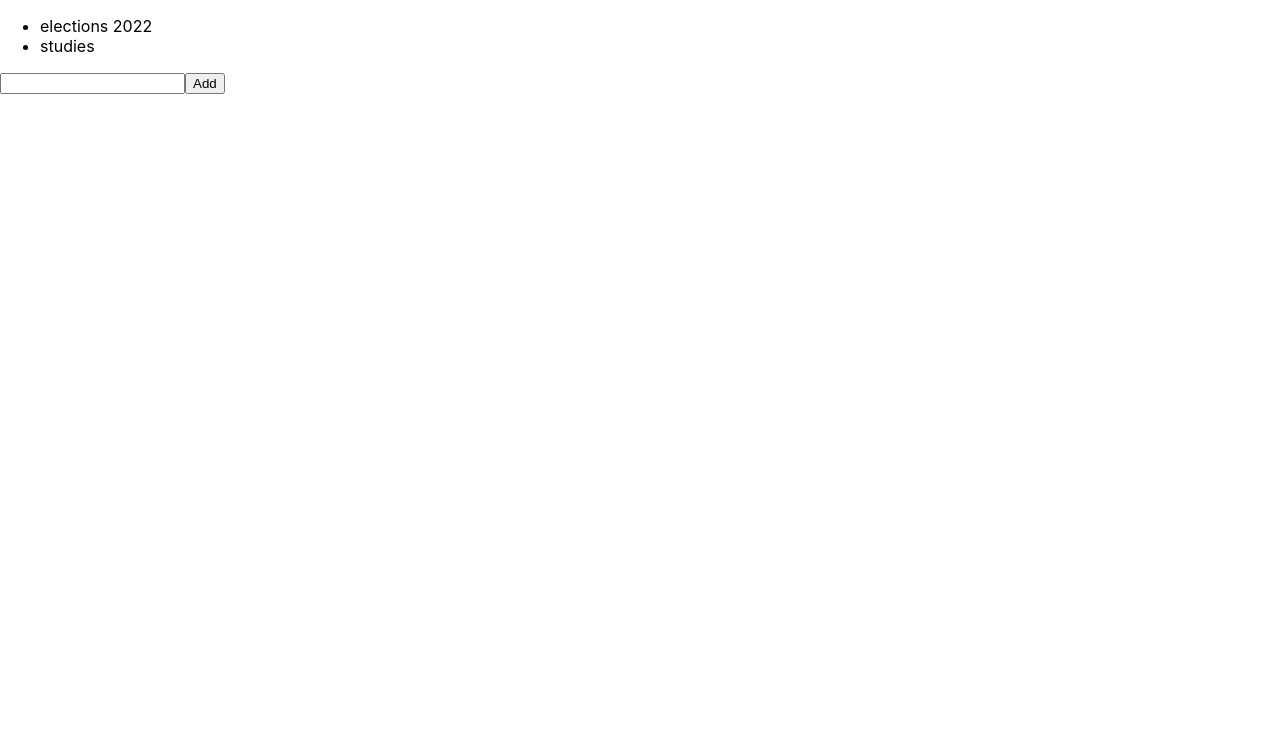
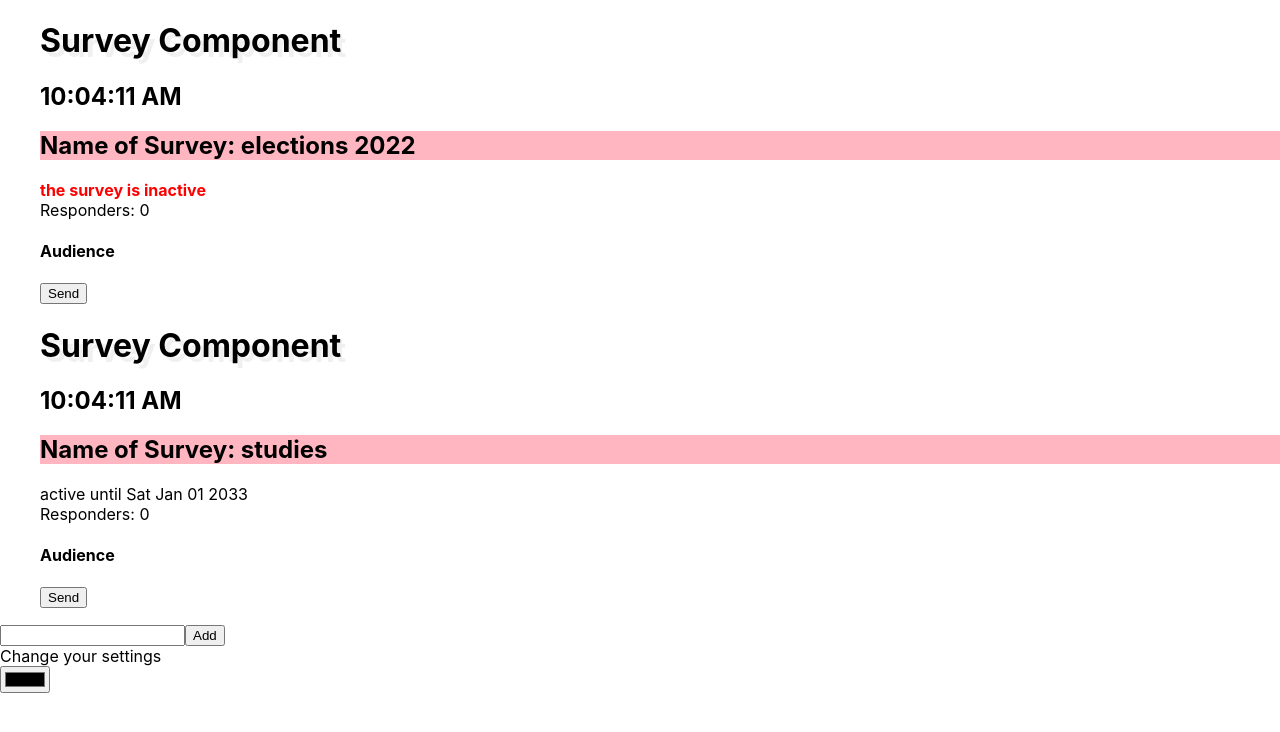
Before and after one commit to MiriamHavlin/react-course, a React (Create React App) app in the folder react-course/: page / in a window 1280 px wide. Shown: the top 732 px of the page. Built offline with nearby package versions, Linux system fonts and the light colour scheme.

Commit message:
8 - State Sibling Components

```diff
--- a/react-course/src/App.js
+++ b/react-course/src/App.js
@@ -1,6 +1,7 @@
 import { useState } from 'react';
 import './App.css';
 import CreateSurvey from './components/CreateSurvey';
+import DisplaySettings from './components/DisplaySetting';
 import Survey from './components/Survey';
 import './enums/QuestionType';
 import QuestionTypes from './enums/QuestionType';
@@ -11,9 +12,15 @@ function App() {
   //   "How many hours a week you study?",
   //   "Do you do homework?"
   // ];
-
-  const [surveys, setSurveys] = useState([{ name: "elections 2022" },
-  { name: "studies" }]);
+  const [inactiveColor, setInactiveColor] = useState('#FFFFFF');
+  const [surveys, setSurveys] = useState([{
+    name: "elections 2022",
+    lastDate: new Date(2022, 10, 1)
+  },
+  {
+    name: "studies",
+    lastDate: new Date(2033, 0, 1)
+  }]);
 
   const questions = [{
     code: 1,
@@ -33,12 +40,14 @@ function App() {
   return (
     <>
       <ul>
-        {surveys.map(s => <li>{s.name}</li>)}
+        {surveys.map(s => <Survey name={s.name} lastDate={s.lastDate} inactiveColor={inactiveColor}></Survey>)}
       </ul>
       <CreateSurvey surveys={surveys} setSurveys={setSurveys}></CreateSurvey>
       {/* <Survey name="Studies" questions={questions} lastDate = { new Date(2022, 11, 30) } responders={0} /> */}
       {/* <Survey name="Elections 2022" lastDate={new Date(2026, 6, 24)} responders={3000} />
       <Survey name="Elections 2022" /> */}
+      <br />
+      <DisplaySettings setInactiveColor={setInactiveColor} />
     </>
   );
 }
--- /dev/null
+++ b/react-course/src/components/DisplaySetting.js
@@ -0,0 +1,13 @@
+
+
+function DisplaySettings(props) {
+    const { setInactiveColor } = props;
+    return (
+        <>
+            <span>Change your settings</span><br />
+            <input type="color" onChange={e => setInactiveColor(e.target.value)} />
+        </>
+    );
+}
+
+export default DisplaySettings;
--- a/react-course/src/components/Survey.js
+++ b/react-course/src/components/Survey.js
@@ -3,7 +3,7 @@ import SurveyQuestion from './SurveyQuestion';
 import { useState } from 'react';
 
 function Survey(props) {
-    let { name, lastDate, responders } = props;
+    let { name, lastDate, responders,inactiveColor } = props;
     // const [numResponses, setNumResponses] = useState(responders);
     // const [isFilled, setIsFilled] = useState(false);
     const [currentTime, setCurrentTime] = useState(new Date().toLocaleTimeString());
@@ -11,6 +11,7 @@ function Survey(props) {
         numResponses: responders,
         isFilled: false
     });
+
     const inactiveStyle = { color: 'red', fontWeight: 750 }
     const audience = ["students", "teachers", "interested in studies"];
 
@@ -38,7 +39,7 @@ function Survey(props) {
     setInterval(tick, 1000);
 
     return (
-        <div>
+        <div style={lastDate >= new Date() ?{backgroundColor:inactiveColor}:{}}>
             <h1>Survey Component</h1>
             <h2>{currentTime}</h2>
             <h2 className='nice' >Name of Survey: {name}</h2>
@@ -50,9 +51,9 @@ function Survey(props) {
             {responders >= 3000 && <span style={{ backgroundColor: "yellow" }}>Popular Survey!</span>}
             <br />
             <h4>Audience</h4>
-            <ul>
+            {/* <ul>
                 {audience.map(a => <li key={a}>{a}</li>)}
-            </ul>
+            </ul> */}
             {/* <ol>
                 {props.questions.map((q, index) => <li key={index}>{q}</li>)}
             </ol> */}
@@ -68,6 +69,6 @@ function Survey(props) {
         </div >
     );
 }
-Survey.defaultProps = { responders: 0, lastDate: new Date() }
+Survey.defaultProps = { responders: 0, lastDate: new Date(), questions: [] }
 
 export default Survey;
```
